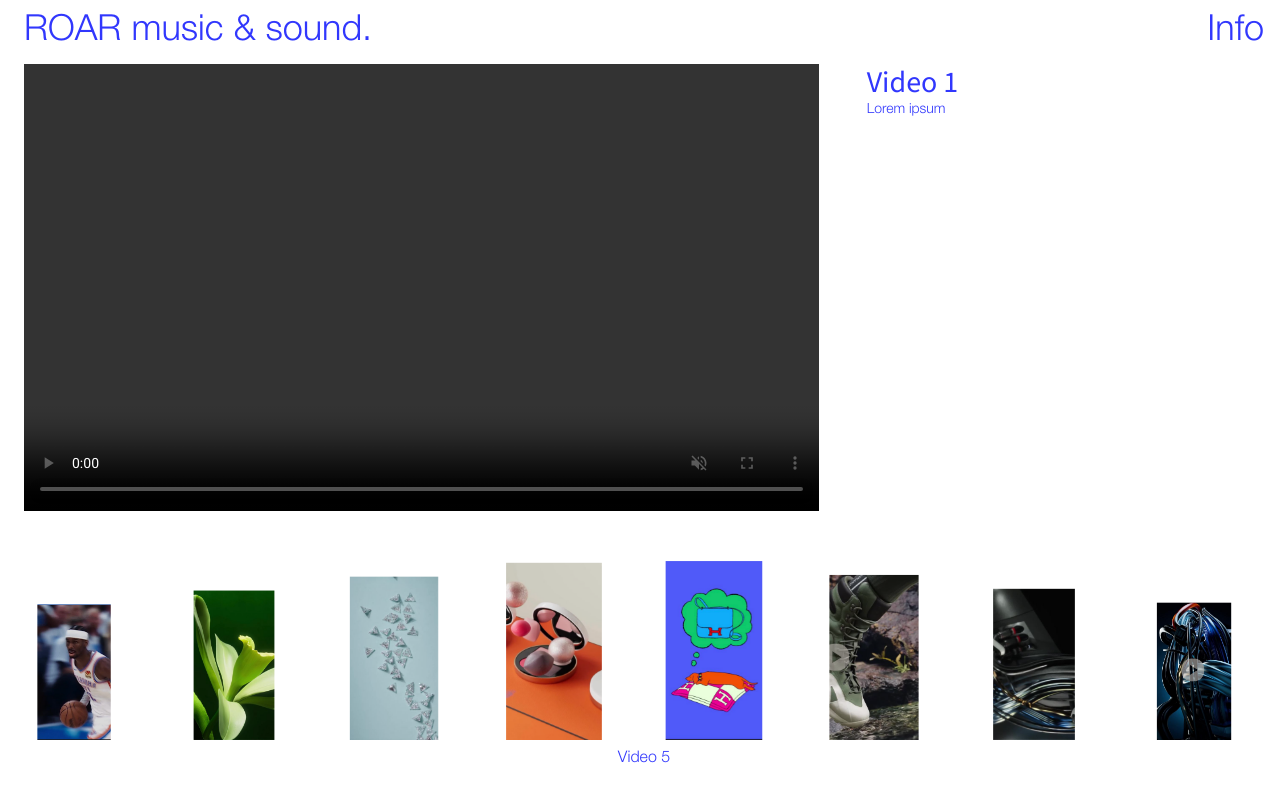
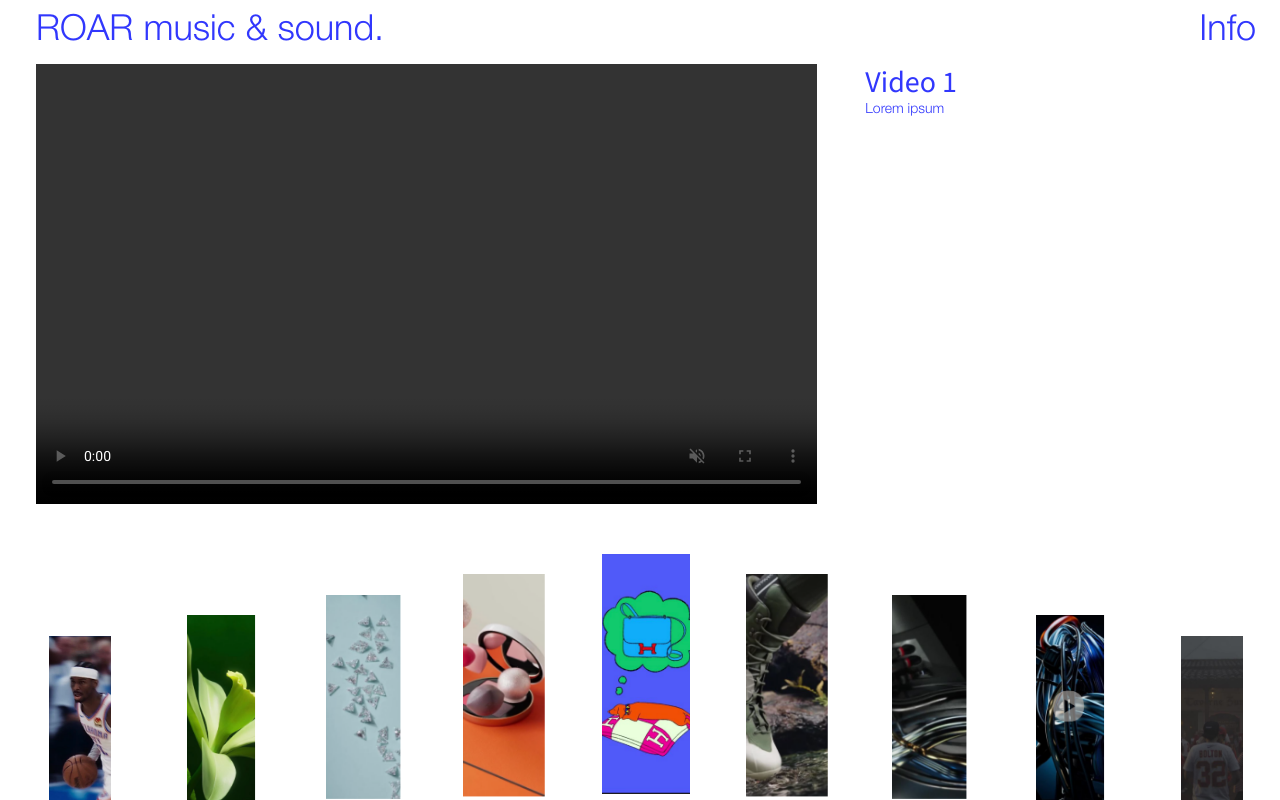
Before and after one commit to malick1302/PIERRE_Project, a React (Create React App) app: page /Home in a window 1280 px wide. Built offline with nearby package versions, Linux system fonts and the light colour scheme; a web font is replaced by a local one.

Commit message:
ADD modif last maquette

```diff
--- a/src/components/Carousel.jsx
+++ b/src/components/Carousel.jsx
@@ -16,23 +16,90 @@ export default function Carousel({ videos, onSelectVideo, selectedVideo }) {
 
   const videoList = videos || [];
 
-  const CARD_WIDTH = 100;
-  const CARD_HEIGHT = 185;
-  const GAP = 60;
+  const CARD_HEIGHT = 240;
+  const VISIBLE_ITEMS_DESKTOP = 9;
+  const VISIBLE_ITEMS_MOBILE = 3;
+
+  // Dimensions dynamiques calculées pour remplir la largeur
+  const [dimensions, setDimensions] = useState({ cardWidth: 100, gap: 60 });
+  const [isMobile, setIsMobile] = useState(false);
+
+  // Calcul des dimensions pour que les images remplissent exactement la largeur
+  useEffect(() => {
+    const calculateDimensions = () => {
+      if (!containerRef.current) {
+        requestAnimationFrame(calculateDimensions);
+        return;
+      }
+
+      const rect = containerRef.current.getBoundingClientRect();
+      const containerWidth = rect.width || window.innerWidth;
+
+      if (containerWidth === 0) {
+        requestAnimationFrame(calculateDimensions);
+        return;
+      }
+
+      // Détecter si on est sur mobile (breakpoint md de Tailwind = 768px)
+      const mobile = containerWidth < 768;
+      setIsMobile(mobile);
+      const visibleItems = mobile ? VISIBLE_ITEMS_MOBILE : VISIBLE_ITEMS_DESKTOP;
+
+      if (mobile) {
+        // Sur mobile : dimensions basées sur Figma (iPhone 12: 390px)
+        // Image centrale: w = 86px, y = 553
+        // Images extérieures: x = 273, y = 578
+        // Ratio pour adapter à différentes largeurs d'écran
+        const figmaWidth = 390;
+        const figmaCenterWidth = 86;
+        const scaleRatio = containerWidth / figmaWidth;
+        const cardWidth = figmaCenterWidth * scaleRatio;
+        // Calculer le gap pour centrer les 3 images
+        // Sur Figma: image centrale à ~152px (centrée), extérieure à 273px
+        // Gap approximatif: (273 - 152 - 86) = 35px sur Figma
+        const figmaGap = 35;
+        const gap = figmaGap * scaleRatio;
+        setDimensions({ cardWidth, gap });
+      } else {
+        // Sur desktop : calcul original
+        const gapRatio = 0.6;
+        const cardWidth = containerWidth / (visibleItems + (visibleItems - 1) * gapRatio);
+        const gap = cardWidth * gapRatio;
+        setDimensions({ cardWidth, gap });
+      }
+    };
+
+    calculateDimensions();
+
+    // Recalculer lors du redimensionnement
+    const handleResize = () => {
+      calculateDimensions();
+    };
+    window.addEventListener('resize', handleResize);
+    return () => window.removeEventListener('resize', handleResize);
+  }, [videoList.length]);
 
   // Initialisation des positions (une seule fois)
   useEffect(() => {
-    if (!videoList.length) return;
+    if (!videoList.length || dimensions.cardWidth === 0) return;
+
+    const visibleItems = isMobile ? VISIBLE_ITEMS_MOBILE : VISIBLE_ITEMS_DESKTOP;
+    const totalVisibleWidth = visibleItems * dimensions.cardWidth + (visibleItems - 1) * dimensions.gap;
+    const rect = containerRef.current?.getBoundingClientRect();
+    const containerWidth = rect ? rect.width : window.innerWidth;
+    const startX = (containerWidth - totalVisibleWidth) / 2;
+
     const initialPositions = videoList.map((v, i) => ({
       ...v,
-      x: i * (CARD_WIDTH + GAP),
+      x: startX + i * (dimensions.cardWidth + dimensions.gap),
     }));
     setItems(initialPositions);
-  }, [videos]);
+  }, [videos, dimensions, isMobile]);
 
   // --- NOUVELLE BOUCLE PRINCIPALE (Gère défilement + centrage + pause) ---
   useEffect(() => {
-    const totalWidth = (CARD_WIDTH + GAP) * videoList.length;
+    if (dimensions.cardWidth === 0) return;
+    const totalWidth = (dimensions.cardWidth + dimensions.gap) * videoList.length;
 
     const loop = () => {
       if (!containerRef.current || items.length === 0 || totalWidth === 0) {
@@ -53,7 +120,7 @@ export default function Carousel({ videos, onSelectVideo, selectedVideo }) {
           if (!currentItem) return prev;
 
           // 1. Calcul de la distance du chemin le plus court
-          let itemCenter = currentItem.x + CARD_WIDTH / 2;
+          let itemCenter = currentItem.x + dimensions.cardWidth / 2;
           let distance = center - itemCenter;
 
           if (distance > totalWidth / 2) distance -= totalWidth;
@@ -79,8 +146,8 @@ export default function Carousel({ videos, onSelectVideo, selectedVideo }) {
 
           return prev.map((item) => {
             let newX = item.x + speed;
-            if (newX < -CARD_WIDTH - GAP) newX += totalWidth;
-            if (newX > totalWidth - CARD_WIDTH) newX -= totalWidth;
+            if (newX < -dimensions.cardWidth - dimensions.gap) newX += totalWidth;
+            if (newX > totalWidth - dimensions.cardWidth) newX -= totalWidth;
             return { ...item, x: newX };
           });
         });
@@ -100,8 +167,8 @@ export default function Carousel({ videos, onSelectVideo, selectedVideo }) {
               let newX = item.x - speedRef.current;
 
               // Logique de wrapping (boucle infinie)
-                  if (newX < -CARD_WIDTH - GAP) newX += totalWidth;
-                  if (newX > totalWidth - CARD_WIDTH) newX -= totalWidth;
+              if (newX < -dimensions.cardWidth - dimensions.gap) newX += totalWidth;
+              if (newX > totalWidth - dimensions.cardWidth) newX -= totalWidth;
 
               return { ...item, x: newX };
             })
@@ -117,7 +184,7 @@ export default function Carousel({ videos, onSelectVideo, selectedVideo }) {
       cancelAnimationFrame(animationRef.current);
       if (centerPauseTimeout.current) clearTimeout(centerPauseTimeout.current);
     };
-  }, [videos, items.length]);
+  }, [videos, items.length, dimensions, isMobile]);
   // items.length dans les dépendances est un compromis pour s'assurer que le useEffect se ré-exécute si les données changent.
 
   // Mouse controls (Ajout de la condition pour ne pas bouger si centrage actif)
@@ -180,7 +247,7 @@ export default function Carousel({ videos, onSelectVideo, selectedVideo }) {
 
   // Update center video (inchangé)
   useEffect(() => {
-    if (!containerRef.current || !items.length) return;
+    if (!containerRef.current || !items.length || dimensions.cardWidth === 0) return;
     const rect = containerRef.current.getBoundingClientRect();
     const center = rect.width / 2;
 
@@ -188,7 +255,7 @@ export default function Carousel({ videos, onSelectVideo, selectedVideo }) {
     let minDist = Infinity;
 
     items.forEach((item) => {
-      const itemCenter = item.x + CARD_WIDTH / 2;
+      const itemCenter = item.x + dimensions.cardWidth / 2;
       const distance = Math.abs(itemCenter - center);
       if (distance < minDist) {
         minDist = distance;
@@ -197,13 +264,14 @@ export default function Carousel({ videos, onSelectVideo, selectedVideo }) {
     });
 
     setCenterVideo(closest);
-  }, [items]);
+  }, [items, dimensions]);
 
   return (
-    <div className="w-full relative overflow-hidden">
+    <div className="w-full relative overflow-hidden md:mb-3 md:mt-1">
       <div
         ref={containerRef}
-        className="relative h-40 bg-transparent cursor-pointer md:mt-3 "
+        className="relative bg-transparent cursor-pointer md:mt-3"
+        style={{ height: `${CARD_HEIGHT + 50}px` }}
         onMouseMove={handleMouseMove}
         onMouseLeave={handleMouseLeave}
         onTouchStart={handleTouchStart}
@@ -213,38 +281,72 @@ export default function Carousel({ videos, onSelectVideo, selectedVideo }) {
         {items.map((item, i) => {
           const rect = containerRef.current?.getBoundingClientRect();
           const center = rect ? rect.width / 2 : 0;
-          const itemCenter = item.x + CARD_WIDTH / 2;
+          const itemCenter = item.x + dimensions.cardWidth / 2;
           const distance = Math.abs(itemCenter - center);
 
-          const maxDistance = (CARD_WIDTH + GAP) * 4;
-          let scale = 1 - (distance / maxDistance) * 0.3;
+          let scale;
+          let bottomOffset = 0;
+          if (isMobile) {
+            // Sur mobile : image centrale plus grande (86px), extérieures plus petites
+            // Sur Figma: centrale y=553, extérieures y=578 (différence de 25px)
+            const maxDistance = (dimensions.cardWidth + dimensions.gap) * 1.2;
+            scale = 1 - (distance / maxDistance) * 0.35;
+            scale = Math.max(0.7, Math.min(1, scale)); // Image centrale à 1, extérieures à ~0.7
+
+            // Ajuster la position verticale : extérieures plus basses
+            // Sur Figma: différence de 25px entre centrale (y=553) et extérieures (y=578)
+            const figmaWidth = 390;
+            const rect = containerRef.current?.getBoundingClientRect();
+            const containerWidth = rect ? rect.width : window.innerWidth;
+            const scaleRatio = containerWidth / figmaWidth;
+            const verticalOffset = 25 * scaleRatio; // 25px sur Figma
+
+            if (scale < 0.9) {
+              // Images extérieures : plus basses
+              bottomOffset = verticalOffset;
+            }
+          } else {
+            // Sur desktop : comportement original
+            const maxDistance = (dimensions.cardWidth + dimensions.gap) * 4;
+            scale = 1 - (distance / maxDistance) * 0.3;
             scale = Math.max(0.7, Math.min(1, scale));
+          }
 
           return (
-            <img
+            <div
               key={item.id + "-" + i}
-              src={item.thumbnail}
-              alt={item.title}
-              onClick={() => handleClick(item)}
               className="absolute transition-transform duration-100"
               style={{
-                width: `${CARD_WIDTH}px`,
-                height: `${CARD_HEIGHT}px`,
-                objectFit: "cover",
                 left: `${item.x}px`,
+                width: `${dimensions.cardWidth}px`,
+                bottom: `${bottomOffset}px`,
                 transform: `scale(${scale})`,
                 transformOrigin: "bottom center",
                 zIndex: Math.round(scale * 100),
                 willChange: "transform, opacity",
               }}
+            >
+              <img
+                src={item.thumbnail || item.url}
+                alt={item.title || item.alt}
+                onClick={() => handleClick(item)}
+                className="w-full"
+                style={{
+                  height: isMobile ? `${dimensions.cardWidth * 2.8}px` : `${CARD_HEIGHT}px`,
+                  objectFit: "cover",
+                }}
               />
+              <div
+                className="text-center mt-2 font-HelveticaNeue text-base whitespace-nowrap"
+                style={{
+                  opacity: scale,
+                }}
+              >
+                {item.title || item.alt || ""}
+              </div>
+            </div>
           );
         })}
-      </div>
-      <div className="flex justify-center text-base  mt-8 font-HelveticaNeue">
-        <h3 className="transition-opacity duration-300">
-          {centerVideo?.title || ""}
-        </h3>
       </div>
     </div>
   );
--- a/src/components/VideoList.jsx
+++ b/src/components/VideoList.jsx
@@ -25,7 +25,7 @@ export default function VideoList() {
   }, []);
 
   return (
-    <div className="min-h-screen pl-4 pr-4 md:pr-4 md:pl-6">
+    <div className="min-h-screen pl-6 pr-6 md:pr-6 md:pl-9">
       {error ? (
         <div className="text-red-500 text-center">
           <p>{error}</p>
@@ -34,7 +34,7 @@ export default function VideoList() {
         <>
           <Navbar />
 
-          <div className="ml-0 source-sans-light flex flex-col md:flex-row md:mt-3 md:pl-0 md:gap-6 md:ml-0 md:mb-0 md:space-x-6 md:pb-8">
+          <div className="ml-0 source-sans-light flex flex-col md:flex-row md:mt-3 md:pl-0 md:gap-6 md:ml-0 md:mb-0 md:space-x-6 md:pb-4">
             {/* Player principal */}
             <div className="w-full border border-black md:w-4/6 md:border-none">
               {selectedVideo && (
```
Also changed, not shown: src/pages/Enter.jsx (+15 -11 lines), 1 other file (tests, documents, lock files or other folders). Lines whose indentation alone changed are shown as unchanged.
